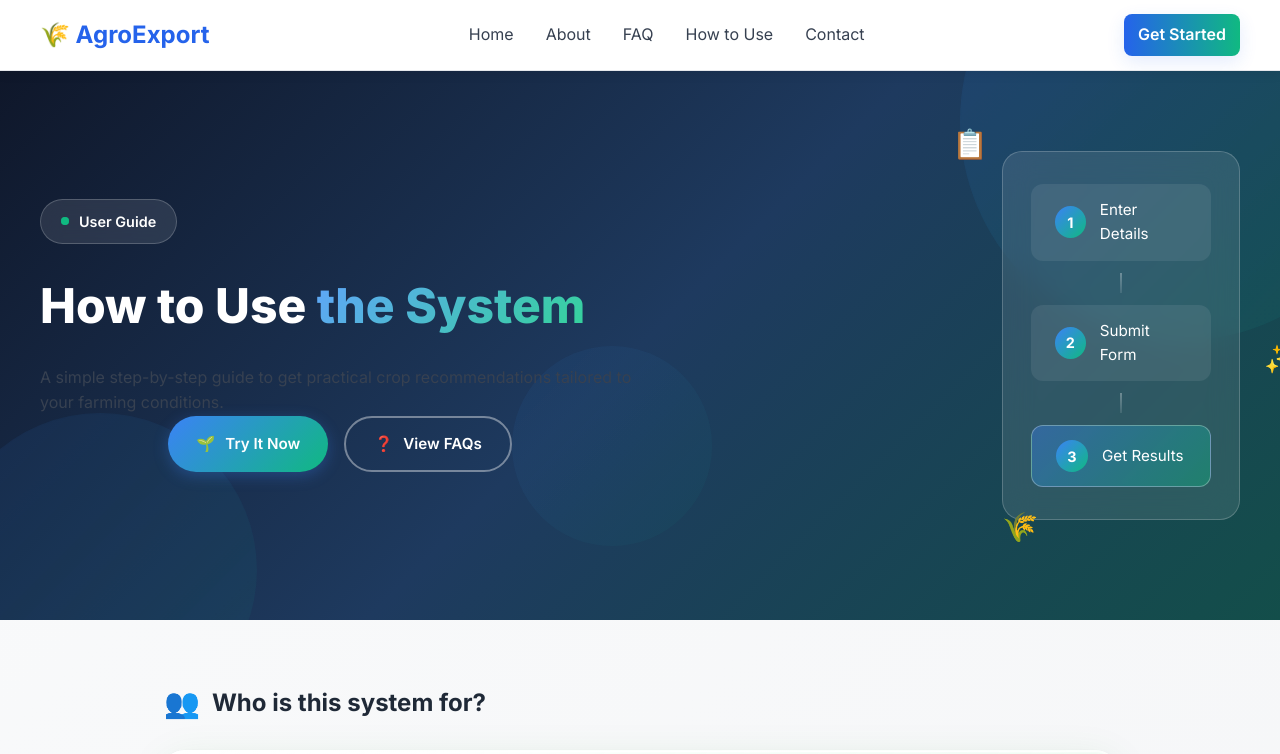
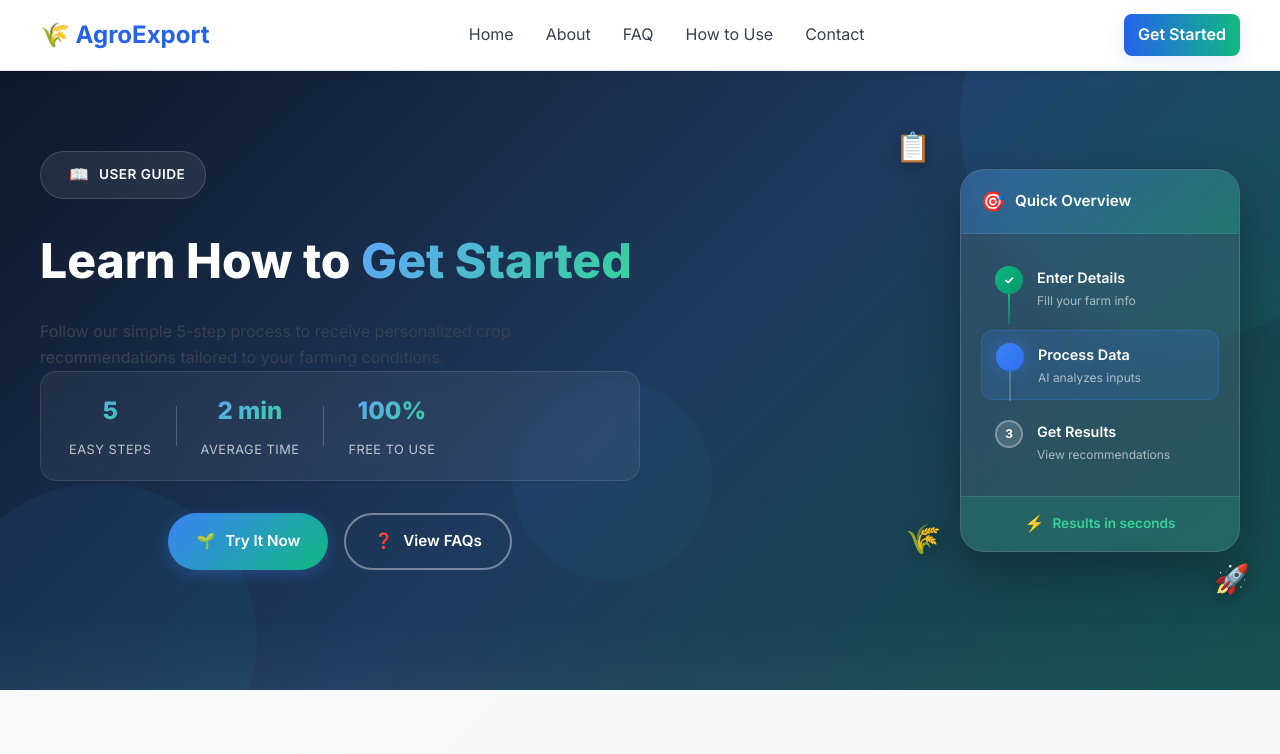
Before and after one commit to AdityaRaj-03/-Export-Oriented-Indian-Agro-Value-Optimization-System, a React (Vite) app: page /howto in a window 1280 px wide. Shown: the top 754 px of the page. Built offline with nearby package versions, Linux system fonts and the light colour scheme.

Commit message:
hero section updated

```diff
--- a/src/pages/HowToUse.jsx
+++ b/src/pages/HowToUse.jsx
@@ -51,16 +51,37 @@ function HowToUse() {
           <div className="hero-circle circle-1"></div>
           <div className="hero-circle circle-2"></div>
           <div className="hero-circle circle-3"></div>
+          <div className="hero-wave"></div>
         </div>
 
         <div className="howto-hero-main">
           <div className="howto-hero-content">
-            <span className="howto-badge">
-              <span className="badge-dot"></span>
-              User Guide
-            </span>
-            <h1>How to Use <span className="highlight">the System</span></h1>
-            <p>A simple step-by-step guide to get practical crop recommendations tailored to your farming conditions.</p>
+            <div className="howto-badge-modern">
+              <span className="badge-glow"></span>
+              <span className="badge-icon">📖</span>
+              <span className="badge-text">User Guide</span>
+            </div>
+
+            <h1>Learn How to <span className="highlight">Get Started</span></h1>
+            <p>Follow our simple 5-step process to receive personalized crop recommendations tailored to your farming conditions.</p>
+
+            {/* Quick Stats */}
+            <div className="howto-quick-stats">
+              <div className="howto-stat-item">
+                <span className="stat-number">5</span>
+                <span className="stat-label">Easy Steps</span>
+              </div>
+              <div className="stat-divider"></div>
+              <div className="howto-stat-item">
+                <span className="stat-number">2 min</span>
+                <span className="stat-label">Average Time</span>
+              </div>
+              <div className="stat-divider"></div>
+              <div className="howto-stat-item">
+                <span className="stat-number">100%</span>
+                <span className="stat-label">Free to Use</span>
+              </div>
+            </div>
 
             <div className="howto-hero-actions">
               <Link to="/recommend" className="howto-btn primary">
@@ -72,28 +93,59 @@ function HowToUse() {
             </div>
           </div>
 
-          {/* Visual Steps Preview */}
+          {/* Enhanced Visual Steps Preview */}
           <div className="howto-hero-visual">
-            <div className="steps-preview">
-              <div className="preview-step">
-                <div className="preview-num">1</div>
-                <span>Enter Details</span>
+            <div className="steps-preview-enhanced">
+              <div className="steps-preview-header">
+                <span className="preview-icon">🎯</span>
+                <span>Quick Overview</span>
               </div>
-              <div className="preview-connector"></div>
-              <div className="preview-step">
-                <div className="preview-num">2</div>
-                <span>Submit Form</span>
+              <div className="steps-preview-body">
+                <div className="preview-step-enhanced">
+                  <div className="step-indicator">
+                    <div className="step-line done"></div>
+                    <div className="step-dot done">✓</div>
+                  </div>
+                  <div className="step-info">
+                    <span className="step-title">Enter Details</span>
+                    <span className="step-desc">Fill your farm info</span>
+                  </div>
+                </div>
+
+                <div className="preview-step-enhanced active">
+                  <div className="step-indicator">
+                    <div className="step-line"></div>
+                    <div className="step-dot active">
+                      <span className="dot-pulse"></span>
+                    </div>
+                  </div>
+                  <div className="step-info">
+                    <span className="step-title">Process Data</span>
+                    <span className="step-desc">AI analyzes inputs</span>
+                  </div>
+                </div>
+
+                <div className="preview-step-enhanced">
+                  <div className="step-indicator">
+                    <div className="step-dot pending">3</div>
+                  </div>
+                  <div className="step-info">
+                    <span className="step-title">Get Results</span>
+                    <span className="step-desc">View recommendations</span>
+                  </div>
+                </div>
               </div>
-              <div className="preview-connector"></div>
-              <div className="preview-step active">
-                <div className="preview-num">3</div>
-                <span>Get Results</span>
+              <div className="steps-preview-footer">
+                <span className="footer-icon">⚡</span>
+                <span>Results in seconds</span>
               </div>
             </div>
+
             <div className="hero-floating-icons">
               <span className="float-icon f1">📋</span>
               <span className="float-icon f2">✨</span>
               <span className="float-icon f3">🌾</span>
+              <span className="float-icon f4">🚀</span>
             </div>
           </div>
         </div>
--- a/src/style/Home.css
+++ b/src/style/Home.css
@@ -273,7 +273,7 @@ form button:active {
 /* How To Hero */
 .howto-hero {
   background: linear-gradient(135deg, #0f172a 0%, #1e3a5f 50%, #134e4a 100%);
-  padding: 80px 40px 100px;
+  padding: 80px 40px 120px;
   position: relative;
   overflow: hidden;
 }
@@ -282,6 +282,15 @@ form button:active {
   position: absolute;
   inset: 0;
   pointer-events: none;
+}
+
+.hero-wave {
+  position: absolute;
+  bottom: 0;
+  left: 0;
+  right: 0;
+  height: 80px;
+  background: linear-gradient(180deg, transparent 0%, rgba(255,255,255,0.03) 100%);
 }
 
 .howto-hero .hero-circle {
@@ -318,7 +327,7 @@ form button:active {
   display: flex;
   align-items: center;
   justify-content: space-between;
-  gap: 40px;
+  gap: 50px;
   max-width: 1200px;
   margin: 0 auto;
   position: relative;
@@ -331,68 +340,245 @@ form button:active {
   text-align: left;
 }
 
-/* Steps Preview Visual */
+/* Modern Badge */
+.howto-badge-modern {
+  display: inline-flex;
+  align-items: center;
+  gap: 10px;
+  background: rgba(255, 255, 255, 0.08);
+  backdrop-filter: blur(15px);
+  border: 1px solid rgba(255, 255, 255, 0.15);
+  padding: 10px 20px;
+  border-radius: 50px;
+  margin-bottom: 24px;
+  position: relative;
+  overflow: hidden;
+}
+
+.howto-badge-modern .badge-glow {
+  position: absolute;
+  width: 20px;
+  height: 100%;
+  background: linear-gradient(90deg, transparent, rgba(255,255,255,0.2), transparent);
+  animation: badge-shimmer 3s ease-in-out infinite;
+}
+
+@keyframes badge-shimmer {
+  0% { left: -20px; }
+  50%, 100% { left: calc(100% + 20px); }
+}
+
+.howto-badge-modern .badge-icon {
+  font-size: 1rem;
+}
+
+.howto-badge-modern .badge-text {
+  color: white;
+  font-weight: 600;
+  font-size: 0.85rem;
+  letter-spacing: 0.5px;
+}
+
+/* Quick Stats for HowTo */
+.howto-quick-stats {
+  display: flex;
+  align-items: center;
+  gap: 24px;
+  margin-bottom: 32px;
+  padding: 20px 28px;
+  background: rgba(255, 255, 255, 0.06);
+  backdrop-filter: blur(10px);
+  border: 1px solid rgba(255, 255, 255, 0.1);
+  border-radius: 16px;
+  flex-wrap: wrap;
+}
+
+.howto-stat-item {
+  display: flex;
+  flex-direction: column;
+  align-items: center;
+  gap: 4px;
+}
+
+.howto-stat-item .stat-number {
+  font-size: 1.5rem;
+  font-weight: 800;
+  background: linear-gradient(135deg, #60a5fa 0%, #34d399 100%);
+  -webkit-background-clip: text;
+  -webkit-text-fill-color: transparent;
+  background-clip: text;
+}
+
+.howto-stat-item .stat-label {
+  font-size: 0.8rem;
+  color: rgba(255, 255, 255, 0.7);
+  font-weight: 500;
+}
+
+.howto-quick-stats .stat-divider {
+  width: 1px;
+  height: 40px;
+  background: rgba(255, 255, 255, 0.2);
+}
+
+/* Enhanced Steps Preview Visual */
 .howto-hero-visual {
   flex-shrink: 0;
   position: relative;
 }
 
-.steps-preview {
-  background: rgba(255, 255, 255, 0.1);
-  backdrop-filter: blur(15px);
-  border: 1px solid rgba(255, 255, 255, 0.2);
-  border-radius: 20px;
-  padding: 32px 28px;
+.steps-preview-enhanced {
+  background: rgba(255, 255, 255, 0.08);
+  backdrop-filter: blur(20px);
+  border: 1px solid rgba(255, 255, 255, 0.15);
+  border-radius: 24px;
+  overflow: hidden;
+  width: 280px;
+  box-shadow: 0 20px 50px rgba(0, 0, 0, 0.3);
+}
+
+.steps-preview-header {
+  display: flex;
+  align-items: center;
+  gap: 10px;
+  padding: 16px 20px;
+  background: linear-gradient(135deg, rgba(59, 130, 246, 0.3) 0%, rgba(16, 185, 129, 0.3) 100%);
+  border-bottom: 1px solid rgba(255, 255, 255, 0.1);
+}
+
+.steps-preview-header .preview-icon {
+  font-size: 1.2rem;
+}
+
+.steps-preview-header span:last-child {
+  color: white;
+  font-weight: 600;
+  font-size: 0.95rem;
+}
+
+.steps-preview-body {
+  padding: 20px;
+  display: flex;
+  flex-direction: column;
+  gap: 8px;
+}
+
+.preview-step-enhanced {
+  display: flex;
+  align-items: flex-start;
+  gap: 14px;
+  padding: 12px 14px;
+  border-radius: 12px;
+  transition: all 0.3s ease;
+}
+
+.preview-step-enhanced.active {
+  background: rgba(59, 130, 246, 0.15);
+  border: 1px solid rgba(59, 130, 246, 0.3);
+}
+
+.step-indicator {
   display: flex;
   flex-direction: column;
   align-items: center;
-  gap: 12px;
-}
-
-.preview-step {
-  display: flex;
-  align-items: center;
-  gap: 14px;
-  padding: 14px 24px;
-  background: rgba(255, 255, 255, 0.08);
-  border-radius: 12px;
-  width: 180px;
-  transition: all 0.3s ease;
-}
-
-.preview-step.active {
-  background: linear-gradient(135deg, rgba(59, 130, 246, 0.4) 0%, rgba(16, 185, 129, 0.4) 100%);
-  border: 1px solid rgba(255, 255, 255, 0.3);
-}
-
-.preview-num {
-  width: 32px;
-  height: 32px;
-  background: linear-gradient(135deg, #3b82f6 0%, #10b981 100%);
+  position: relative;
+}
+
+.step-line {
+  width: 2px;
+  height: 30px;
+  background: rgba(255, 255, 255, 0.2);
+  position: absolute;
+  top: 100%;
+  left: 50%;
+  transform: translateX(-50%);
+}
+
+.step-line.done {
+  background: linear-gradient(180deg, #10b981 0%, rgba(16, 185, 129, 0.3) 100%);
+}
+
+.step-dot {
+  width: 28px;
+  height: 28px;
   border-radius: 50%;
   display: flex;
   align-items: center;
   justify-content: center;
+  font-size: 0.75rem;
   font-weight: 700;
   color: white;
+  position: relative;
+}
+
+.step-dot.done {
+  background: linear-gradient(135deg, #10b981 0%, #059669 100%);
+}
+
+.step-dot.active {
+  background: linear-gradient(135deg, #3b82f6 0%, #2563eb 100%);
+  box-shadow: 0 0 20px rgba(59, 130, 246, 0.5);
+}
+
+.step-dot.pending {
+  background: rgba(255, 255, 255, 0.15);
+  border: 2px solid rgba(255, 255, 255, 0.3);
+}
+
+.dot-pulse {
+  position: absolute;
+  width: 100%;
+  height: 100%;
+  border-radius: 50%;
+  background: rgba(59, 130, 246, 0.4);
+  animation: dot-pulse-anim 2s ease-in-out infinite;
+}
+
+@keyframes dot-pulse-anim {
+  0%, 100% { transform: scale(1); opacity: 1; }
+  50% { transform: scale(1.5); opacity: 0; }
+}
+
+.step-info {
+  display: flex;
+  flex-direction: column;
+  gap: 2px;
+}
+
+.step-title {
+  color: white;
+  font-weight: 600;
   font-size: 0.9rem;
 }
 
-.preview-step span {
-  color: white;
-  font-weight: 500;
-  font-size: 0.95rem;
-}
-
-.preview-connector {
-  width: 2px;
-  height: 20px;
-  background: linear-gradient(180deg, rgba(255,255,255,0.3), rgba(255,255,255,0.1));
+.step-desc {
+  color: rgba(255, 255, 255, 0.6);
+  font-size: 0.75rem;
+}
+
+.steps-preview-footer {
+  display: flex;
+  align-items: center;
+  justify-content: center;
+  gap: 8px;
+  padding: 14px 20px;
+  background: rgba(16, 185, 129, 0.15);
+  border-top: 1px solid rgba(255, 255, 255, 0.1);
+}
+
+.steps-preview-footer .footer-icon {
+  font-size: 1rem;
+}
+
+.steps-preview-footer span:last-child {
+  color: #34d399;
+  font-weight: 600;
+  font-size: 0.85rem;
 }
 
 .hero-floating-icons {
   position: absolute;
-  inset: -20px;
+  inset: -30px;
   pointer-events: none;
 }
 
@@ -400,11 +586,13 @@ form button:active {
   position: absolute;
   font-size: 1.8rem;
   animation: float-rotate 4s ease-in-out infinite;
-}
-
-.float-icon.f1 { top: -10px; left: -30px; animation-delay: 0s; }
-.float-icon.f2 { top: 50%; right: -40px; animation-delay: 0.7s; }
-.float-icon.f3 { bottom: -10px; left: 20px; animation-delay: 1.4s; }
+  filter: drop-shadow(0 4px 8px rgba(0,0,0,0.3));
+}
+
+.float-icon.f1 { top: -15px; left: -35px; animation-delay: 0s; }
+.float-icon.f2 { top: 40%; right: -45px; animation-delay: 0.7s; }
+.float-icon.f3 { bottom: 20px; left: -25px; animation-delay: 1.4s; }
+.float-icon.f4 { bottom: -20px; right: 20px; animation-delay: 2.1s; }
 
 .howto-badge {
   display: inline-flex;
@@ -1117,6 +1305,14 @@ form button:active {
 
   .howto-hero-visual {
     display: none;
+  }
+
+  .howto-quick-stats {
+    justify-content: center;
+  }
+
+  .howto-hero-actions {
+    justify-content: center;
   }
 
   .crop-hero-main {
```
